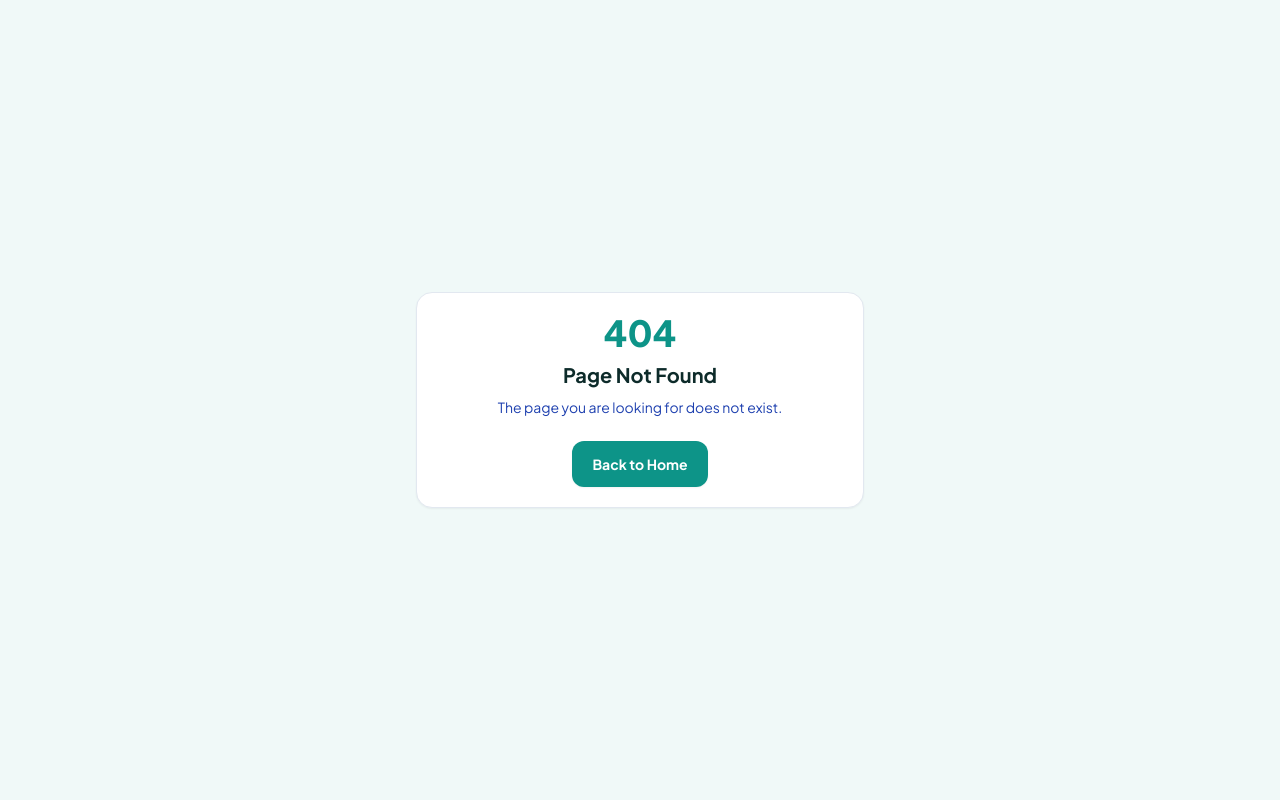
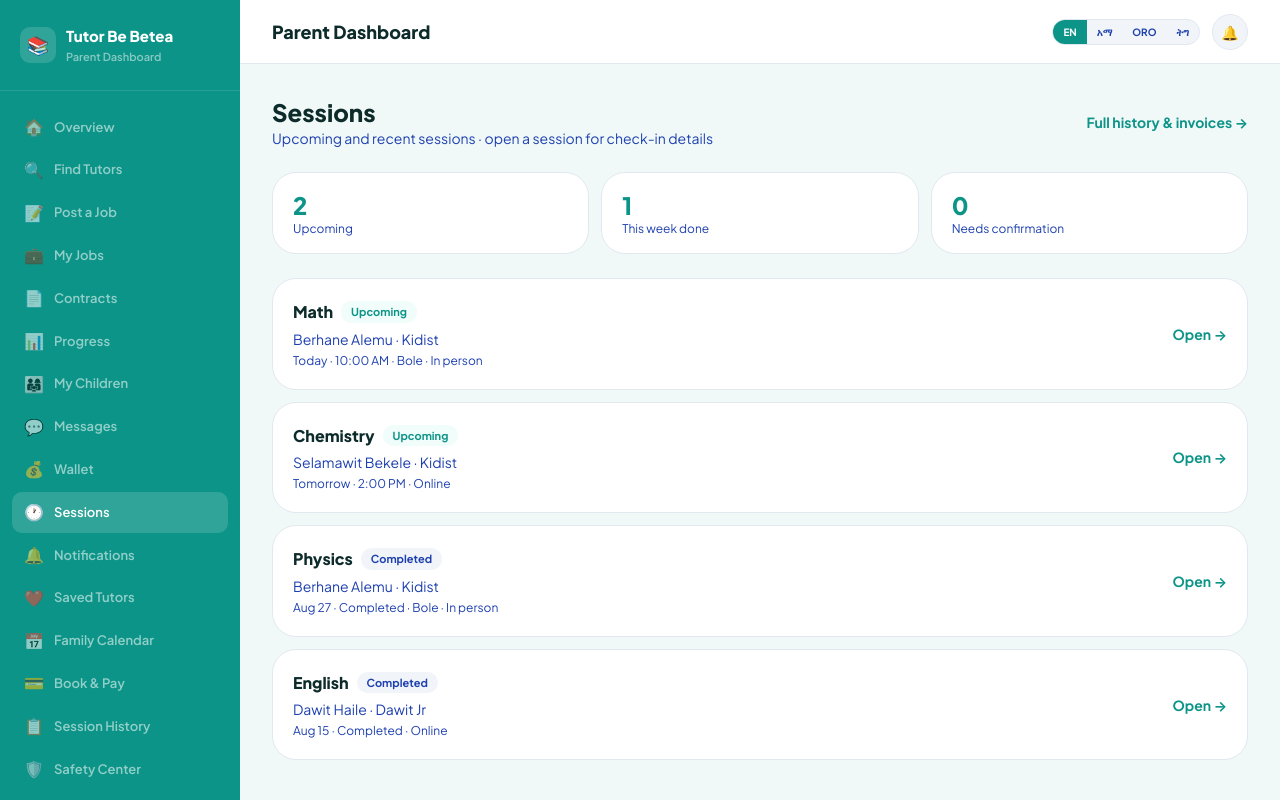
Before and after one commit to Zeordi/tutor-be-betea, a Next.js app in the folder apps/web/: page /parent/sessions in a window 1280 px wide. Before the commit this address had no page. Shown: the top 800 px of the page. Built offline with nearby package versions, Linux system fonts and the light colour scheme; sample sign-in values are in the browser's storage.

Commit message:
Create page.tsx

```diff
--- /dev/null
+++ b/apps/web/app/parent/sessions/page.tsx
@@ -0,0 +1,114 @@
+"use client";
+
+import Link from "next/link";
+
+const SESSIONS = [
+  {
+    contractId: "c1",
+    tutor: "Berhane Alemu",
+    child: "Kidist",
+    subject: "Math",
+    when: "Today · 10:00 AM",
+    status: "upcoming",
+    place: "Bole · In person",
+  },
+  {
+    contractId: "c2",
+    tutor: "Selamawit Bekele",
+    child: "Kidist",
+    subject: "Chemistry",
+    when: "Tomorrow · 2:00 PM",
+    status: "upcoming",
+    place: "Online",
+  },
+  {
+    contractId: "c3",
+    tutor: "Berhane Alemu",
+    child: "Kidist",
+    subject: "Physics",
+    when: "Aug 27 · Completed",
+    status: "completed",
+    place: "Bole · In person",
+  },
+  {
+    contractId: "c4",
+    tutor: "Dawit Haile",
+    child: "Dawit Jr",
+    subject: "English",
+    when: "Aug 15 · Completed",
+    status: "completed",
+    place: "Online",
+  },
+];
+
+function statusStyle(s: string) {
+  if (s === "upcoming")
+    return "bg-teal-50 text-[var(--primary)] dark:bg-teal-950/40";
+  if (s === "live") return "bg-emerald-50 text-emerald-700";
+  return "bg-[var(--muted)] text-[var(--secondary)]";
+}
+
+export default function ParentSessionsIndexPage() {
+  return (
+    <div>
+      <div className="mb-6 flex flex-col gap-3 sm:flex-row sm:items-center sm:justify-between">
+        <div>
+          <h1 className="text-2xl font-black text-[var(--foreground)]">Sessions</h1>
+          <p className="text-sm text-[var(--secondary)]">
+            Upcoming and recent sessions · open a session for check-in details
+          </p>
+        </div>
+        <Link
+          href="/parent/history"
+          className="text-sm font-bold text-[var(--primary)]"
+        >
+          Full history & invoices →
+        </Link>
+      </div>
+
+      <div className="mb-6 grid gap-3 sm:grid-cols-3">
+        {[
+          ["2", "Upcoming"],
+          ["1", "This week done"],
+          ["0", "Needs confirmation"],
+        ].map(([v, l]) => (
+          <div
+            key={l}
+            className="rounded-2xl border border-[var(--border)] bg-[var(--card)] px-5 py-4"
+          >
+            <p className="text-2xl font-black text-[var(--primary)]">{v}</p>
+            <p className="text-xs text-[var(--secondary)]">{l}</p>
+          </div>
+        ))}
+      </div>
+
+      <div className="space-y-3">
+        {SESSIONS.map((s) => (
+          <Link
+            key={s.contractId}
+            href={`/parent/sessions/${s.contractId}`}
+            className="flex flex-col gap-3 rounded-2xl border border-[var(--border)] bg-[var(--card)] p-5 transition hover:border-[var(--primary)]/40 sm:flex-row sm:items-center sm:justify-between"
+          >
+            <div>
+              <div className="mb-1 flex flex-wrap items-center gap-2">
+                <p className="font-extrabold text-[var(--foreground)]">{s.subject}</p>
+                <span
+                  className={`rounded-full px-2.5 py-0.5 text-[11px] font-bold capitalize ${statusStyle(s.status)}`}
+                >
+                  {s.status}
+                </span>
+              </div>
+              <p className="text-sm text-[var(--secondary)]">
+                {s.tutor} · {s.child}
+              </p>
+              <p className="mt-1 text-xs text-[var(--secondary)]">
+                {s.when} · {s.place}
+              </p>
+            </div>
+            <span className="text-sm font-bold text-[var(--primary)]">Open →</span>
+          </Link>
+        ))}
+      </div>
+    </div>
+  );
+}
```
